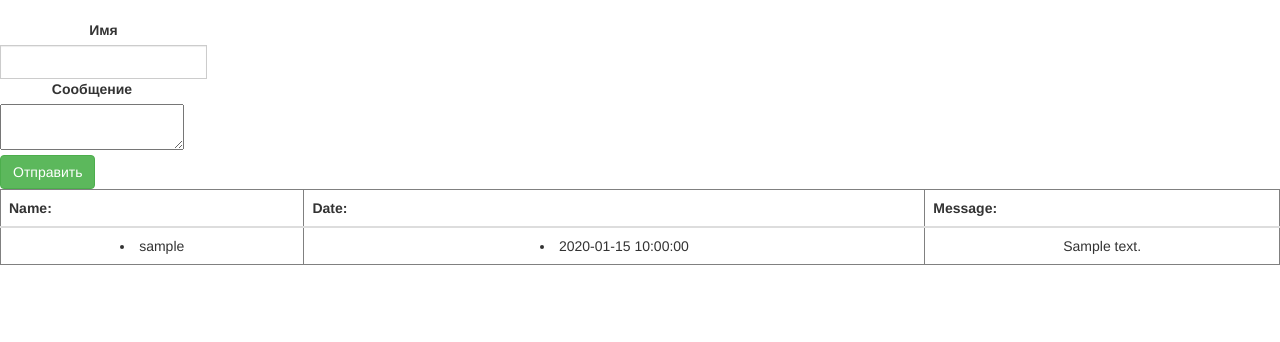
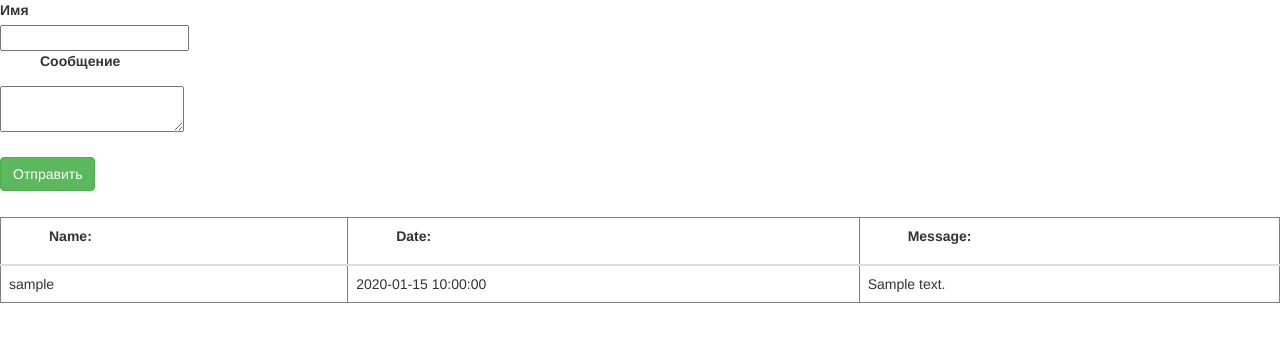
Before and after one commit to GaCcount4rGit/FldrC, a PHP site: page / in a window 1280 px wide. Shown: the top 342 px of the page. Run offline with PHP 8.4, Linux system fonts and the light colour scheme; tables that the repository leaves empty or names only in its code hold one stand-in row (values such as "Sample post").

Commit message:
change table

```diff
--- a/index.php
+++ b/index.php
@@ -9,37 +9,37 @@ ini_set('display_errors', '1');
     <link rel="stylesheet" href="https://maxcdn.bootstrapcdn.com/bootstrap/3.3.7/css/bootstrap.min.css">
 	<title>Гостевая книга</title>
 </head>
-<body style="text-align: center; margin-top: 20px;">
+<body>
 <?php
 require_once('Repository.php');
     $resource = new Repository();
     $result = $resource->getAll();
-?><form method="post" action="submit.php" enctype="application/x-www-form-urlencoded">
-    <div class="input-group mb-3">
-        <tr>
+?>
+
+    <form method="post" action="submit.php">
+        <div contenteditable="true">
         <label>Имя</label><br>
-        <input type="text" class="form-control" name="username" required="">
-
-    <div class="input-group">
-        <label>Сообщение</label><br>
-        <textarea contenteditable="true" name="message" required=""></textarea><br>
-        <button type="submit" class="btn btn-success pull-left" >Отправить</button> <br>
-    </div>
-    </div>
-    </tr>
-</form>
+        <input type="text"  name="username" required=""><br>
+        <label><ol>Сообщение</ol></label><br>
+        <textarea contenteditable="true" name="message" required=""></textarea><br><br>
+            <button type="submit" class="btn btn-success pull-left" >Отправить</button>
+        </div>
+    </form>
+<br><br>
 <table border="1" class="table">
     <thead>
-    <th>Name:</th>
-    <th>Date:</th>
-    <th>Message:</th>
+    <tr>
+        <th><ol>Name:</ol></th>
+        <th><ol>Date:</ol></th>
+        <th><ol>Message:</ol></th>
+    </tr>
     </thead>
     <tbody>
     <?php foreach ($result as $value) {
     echo '
         <tr>
-        <td><li role="presentation">' . $value->username . '</li></td>
-        <td><li role="presentation">' . $value->date . '</li></td>
+        <td>' . $value->username . '</td>
+        <td>' . $value->date . '</td>
         <td role="article">' . $value->message . '</td>
         </tr>'; ?>
     <?php } ?>
--- a/submit.php
+++ b/submit.php
@@ -10,7 +10,7 @@ if (isset($_POST['username']) & $_POST['username'] !== " ")
 
 if (isset($_POST['message']) && $_POST['message'] !== " ")
 {
-    $message =  htmlspecialchars($_POST['message']);
+    $message =  htmlspecialchars(trim($_POST['message']));
 
 }else{
     die("Wrong data");
```
